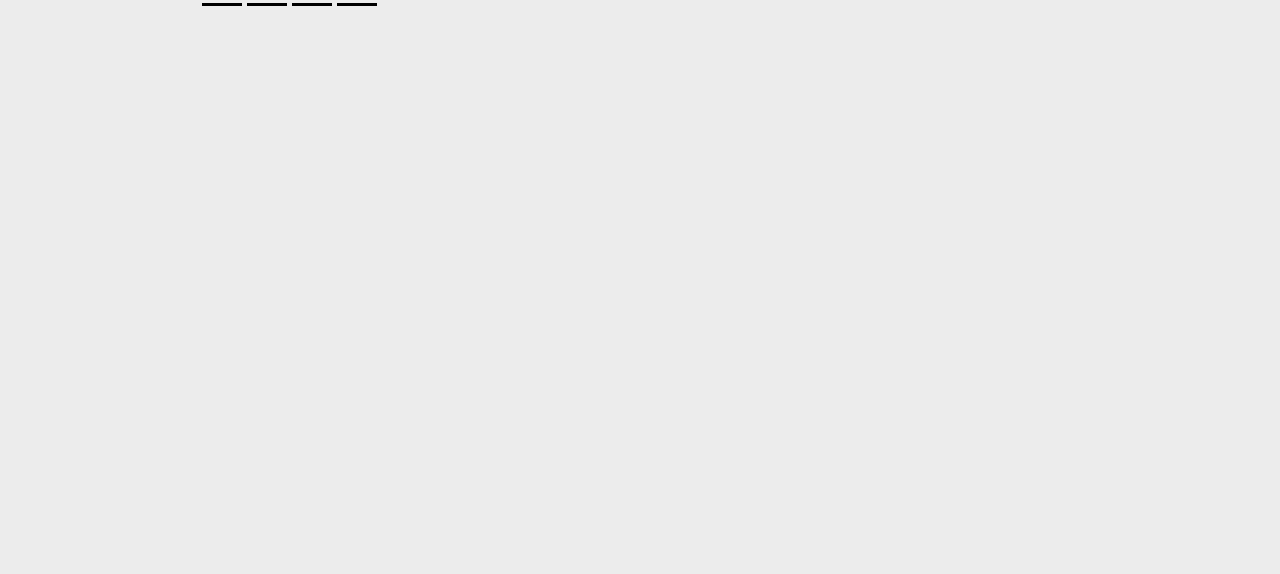
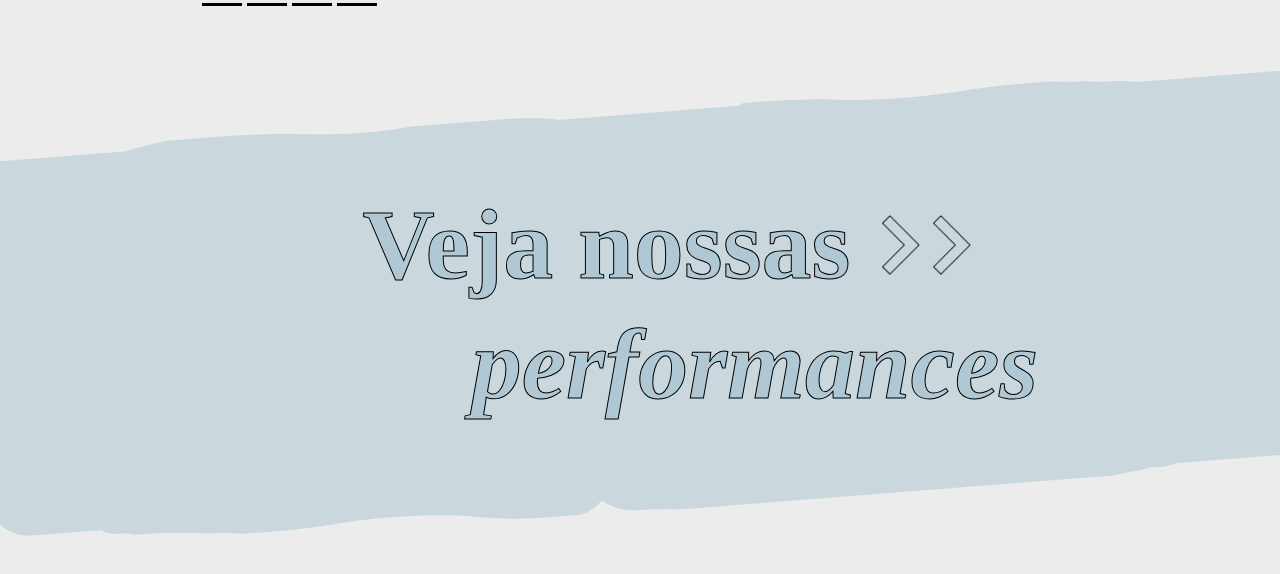
Before and after one commit to citi-onboarding/PTA-ELEVEN, a React (Create React App) app in the folder client/: page / in a window 1280 px wide. Shown: the part 566-1140 px from the top of the page. Before the commit the page ends 800 px from the top, so only its background shows below. Built offline with nearby package versions, Linux system fonts and the light colour scheme.

Commit message:
feat(section/Performances): finished structure

```diff
--- a/client/src/App.tsx
+++ b/client/src/App.tsx
@@ -3,7 +3,7 @@ import { ThemeProvider } from 'styled-components';
 import { theme } from './styles/theme';
 import { GlobalStyle } from './styles/global';
 import { Card } from  './components';
-import { Home, WhoWeAre } from './pages';
+import { OurPerformances, Home, WhoWeAre } from './pages';
 
 function App() {
 
@@ -11,6 +11,7 @@ function App() {
   return (
     <ThemeProvider theme={theme}>
       <WhoWeAre/>
+      <OurPerformances/>
       <GlobalStyle/>
     </ThemeProvider>
   );
--- a/client/src/pages/index.ts
+++ b/client/src/pages/index.ts
@@ -1,7 +1,10 @@
 import { Home } from './home';
 import { WhoWeAre } from './whoWeAre';
+import { OurPerformances } from './ourPerformances';
+
 
 export {
     Home,
-    WhoWeAre
+    WhoWeAre,
+    OurPerformances
 };
--- /dev/null
+++ b/client/src/pages/ourPerformances/index.tsx
@@ -0,0 +1,26 @@
+import React from "react";
+import { Arrows, BackgroundImage, ContainerComponent, ContainerText, L1, L2} from './styles';
+import { PerformancesArrow, PerformancesBackground } from "../../assets";
+
+
+export const OurPerformances: React.ElementType = () => {
+    return(
+        <>
+            <ContainerComponent>
+                <BackgroundImage><img src={PerformancesBackground}/></BackgroundImage>
+                <ContainerText>
+                    <a  type="hover" href='https://css-tricks.com/snippets/css/a-guide-to-flexbox/' target='_blank'>
+                        <L1>
+                            Veja nossas
+                            <Arrows>
+                                <img src={PerformancesArrow}/>
+                                <img src={PerformancesArrow}/>
+                            </Arrows>
+                        </L1>
+                        <L2>performances</L2>
+                    </a>
+                </ContainerText>
+            </ContainerComponent>
+        </>
+    );
+}
--- /dev/null
+++ b/client/src/pages/ourPerformances/styles.ts
@@ -0,0 +1,73 @@
+import styled from 'styled-components';
+
+export const ContainerComponent = styled.div`
+    position: relative;
+    display: flex;
+    align-items: center;
+    justify-content: center;
+
+    padding: 4.5rem 0 4.5rem 0;
+
+    a{
+        text-decoration: none;
+    }
+`;
+
+export const ContainerText = styled.div`
+    position: absolute;
+    z-index: 10;
+
+    A{
+        color: rgba(69, 138, 170, 0.2);
+        -webkit-text-stroke-width: 1px;
+        -webkit-text-stroke-color: rgba(0, 0, 0, 1);
+
+        &:hover {
+            color: rgba(0, 0, 0, 1);
+        }
+    }
+`;
+
+export const BackgroundImage = styled.div`
+    overflow: hidden;
+`;
+
+export const L1 = styled.div`
+    display: flex;
+    gap: 30px;
+    align-items: center;
+    justify-content: center;
+
+    font-family: Azo Sans;
+    font-size: 100px;
+    font-weight: 900;
+    line-height: 120px;
+    letter-spacing: 0em;
+    text-align: center;
+
+    margin-rigth: 380px;
+
+`;
+
+export const Arrows = styled.div`
+    display: flex;
+    gap: 12px;
+
+    Width: 37.05px;
+    Height: 60px;
+
+
+`;
+
+export const L2 = styled.div`
+    font-family: Azo Sans;
+    font-size: 100px;
+    font-style: italic;
+    font-weight: 900;
+    line-height: 120px;
+    letter-spacing: 0em;
+    text-align: left;
+
+    margin-left: 230px;
+
+`;
```
Also changed, not shown: client/src/assets/index.ts (+6 -1 lines), client/src/assets/performancesArrow.png (added), client/src/assets/performancesBackground.png (added).
